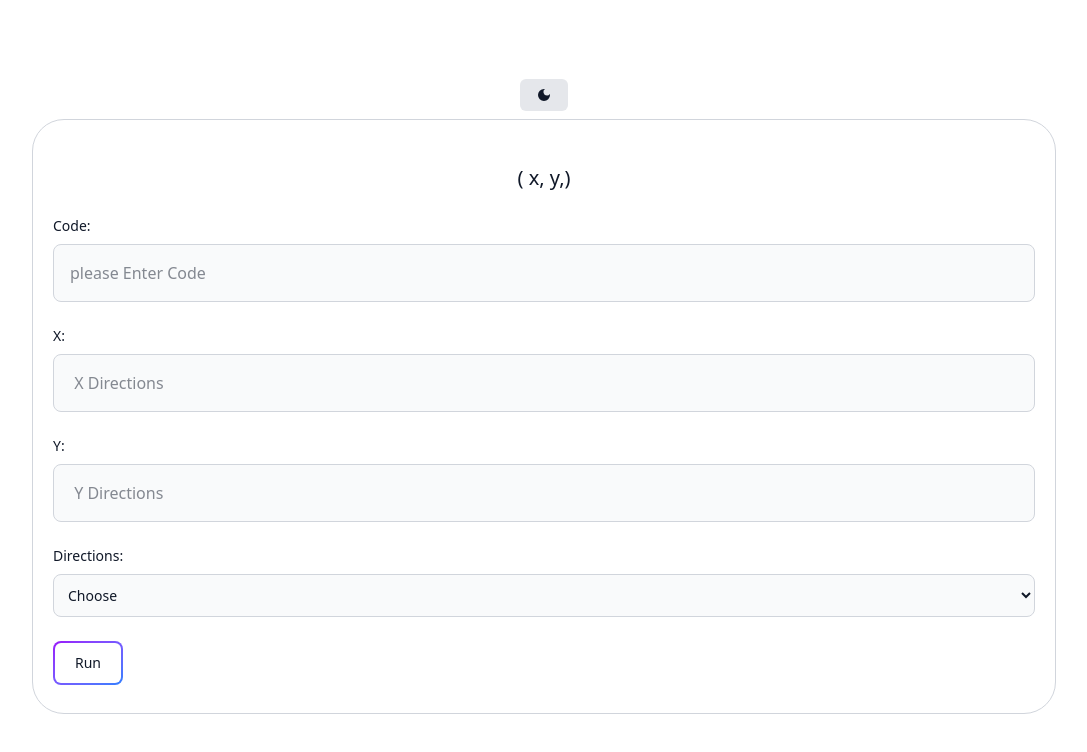
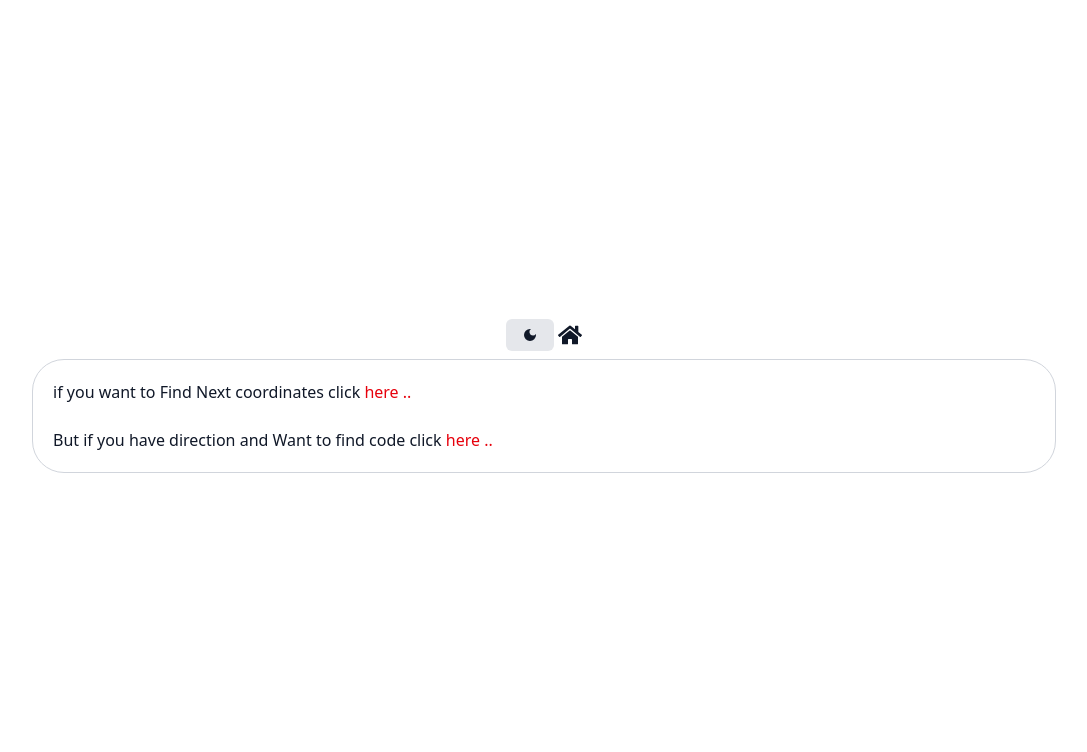
Before and after one commit to emanatiya87/marsRover, a React (Vite) app: page / in a window 1280 px wide. Shown: the top 752 px of the page, without its empty margins (96-1183 px from the left). Built offline with nearby package versions, Linux system fonts and the light colour scheme.

Commit message:
apply styles by tailwind class , use react router

```diff
--- a/package.json
+++ b/package.json
@@ -14,6 +14,7 @@
     "react": "^19.1.1",
     "react-dom": "^19.1.1",
     "react-icons": "^5.5.0",
+    "react-router": "^7.9.4",
     "tailwindcss": "^4.1.16"
   },
   "devDependencies": {
--- a/src/App.css
+++ b/src/App.css
@@ -1,2 +1,8 @@
 @import "tailwindcss";
 @custom-variant dark (&:where(.dark, .dark *));
+.labelStyle {
+  @apply block mb-2 text-sm font-medium text-gray-900 dark:text-white;
+}
+.inputStyle {
+  @apply block w-full p-4 text-gray-900 border border-gray-300 rounded-lg bg-gray-50 text-base focus:ring-blue-500 focus:border-blue-500 dark:bg-gray-700 dark:border-gray-600 dark:placeholder-gray-400 dark:text-white dark:focus:ring-blue-500 dark:focus:border-blue-500;
+}
--- a/src/App.jsx
+++ b/src/App.jsx
@@ -1,20 +1,34 @@
 import "./App.css";
+import { BrowserRouter, Route, Routes, Link } from "react-router";
 import Dark from "./components/darkMode";
 import Form from "./Form";
-import HeadTitle from "./components/HeadTitle";
 import { CoardinationsProvider } from "./components/CoardinationsContext";
+import CodeForm from "./CodeForm";
+import Home from "./components/Home";
+import { FaHome } from "react-icons/fa";
+
 function App() {
   return (
     <>
-      <CoardinationsProvider>
-        <div className="min-h-screen flex flex-col items-center justify-center bg-white dark:bg-gray-900 text-gray-900 dark:text-gray-100 transition-colors duration-500">
-          <Dark />
-          <div className=" w-[80%] m-auto border-gray-300 border p-5 rounded-4xl my-2">
-            <HeadTitle />
-            <Form />
+      <BrowserRouter>
+        <CoardinationsProvider>
+          <div className="min-h-screen flex flex-col items-center justify-center bg-white dark:bg-gray-900 text-gray-900 dark:text-gray-100 transition-colors duration-500">
+            <div className="flex gap-1 items-center">
+              <Dark />
+              <Link to="/">
+                <FaHome className="text-2xl" />
+              </Link>
+            </div>
+            <div className="w-[80%] m-auto border-gray-300 border p-5 rounded-4xl my-2">
+              <Routes>
+                <Route path="/" element={<Home />} />
+                <Route path="/FindCoordinates" element={<Form />} />
+                <Route path="/FindCode" element={<CodeForm />} />
+              </Routes>
+            </div>
           </div>
-        </div>
-      </CoardinationsProvider>
+        </CoardinationsProvider>
+      </BrowserRouter>
     </>
   );
 }
--- /dev/null
+++ b/src/CodeForm.jsx
@@ -0,0 +1,3 @@
+export default function CodeForm() {
+  return <>code Form?</>;
+}
--- a/src/Form.jsx
+++ b/src/Form.jsx
@@ -3,6 +3,7 @@ import Btn from "./components/Btn";
 import SelectDiv from "./components/SelectDiv";
 import InputDiv from "./components/InputDiv";
 import { useCoardinations } from "./components/CoardinationsContext";
+import HeadTitle from "./components/HeadTitle";
 
 export default function Form() {
   const [code, setCode] = useState("");
@@ -84,6 +85,8 @@ export default function Form() {
 
   return (
     <>
+      <HeadTitle />
+
       <form onSubmit={runCode}>
         <InputDiv
           saveValue={(e) => setCode(e.target.value)}
--- a/src/components/HeadTitle.jsx
+++ b/src/components/HeadTitle.jsx
@@ -1,12 +1,12 @@
 import { useCoardinations } from "./CoardinationsContext";
 export default function HeadTitle() {
   const { coardinations, setCoardinations } = useCoardinations();
-  const directions = ["north", "east", "south", "west"]; // ✅ add this line
+  const directions = ["north", "east", "south", "west"];
 
   return (
     <>
       <h1 className="my-6 text-center font-medium text-xl text-gray-900 dark:text-white">
-        ( {coardinations.x}, {coardinations.y},{directions[coardinations.d]}
+        ( {coardinations.x}, {coardinations.y},{directions[coardinations.d]},
         {coardinations.stopped ? "STOPPED" : ""})
       </h1>
     </>
--- /dev/null
+++ b/src/components/Home.jsx
@@ -0,0 +1,22 @@
+import { Link } from "react-router";
+export default function Home() {
+  return (
+    <>
+      <h2>
+        if you want to Find Next coordinates click
+        <Link to="/FindCoordinates " className="text-red-600">
+          {" "}
+          here ..
+        </Link>
+      </h2>
+      <br />
+      <h2>
+        But if you have direction and Want to find code click
+        <Link to="/FindCode" className="text-red-600">
+          {" "}
+          here ..
+        </Link>
+      </h2>
+    </>
+  );
+}
--- a/src/components/InputDiv.jsx
+++ b/src/components/InputDiv.jsx
@@ -2,10 +2,7 @@ export default function InputDiv({ saveValue, title, placeholder }) {
   return (
     <>
       <div className="mb-6">
-        <label
-          htmlFor={title}
-          className="block mb-2 text-sm font-medium text-gray-900 dark:text-white"
-        >
+        <label htmlFor={title} className="labelStyle">
           {title}:
         </label>
         <input
@@ -13,7 +10,7 @@ export default function InputDiv({ saveValue, title, placeholder }) {
           type="text"
           onChange={saveValue}
           placeholder={placeholder}
-          className="block w-full p-4 text-gray-900 border border-gray-300 rounded-lg bg-gray-50 text-base focus:ring-blue-500 focus:border-blue-500 dark:bg-gray-700 dark:border-gray-600 dark:placeholder-gray-400 dark:text-white dark:focus:ring-blue-500 dark:focus:border-blue-500"
+          className="inputStyle"
         />
       </div>
     </>
--- a/src/components/SelectDiv.jsx
+++ b/src/components/SelectDiv.jsx
@@ -2,18 +2,10 @@ export default function SelectDiv({ saveValue, title }) {
   return (
     <>
       <div className="mb-6">
-        <label
-          htmlFor={title}
-          className="block mb-2 text-sm font-medium text-gray-900 dark:text-white"
-        >
+        <label htmlFor={title} className="labelStyle">
           {title}:
         </label>
-        <select
-          className="bg-gray-50 border border-gray-300 text-gray-900 text-sm rounded-lg focus:ring-blue-500 focus:border-blue-500 block w-full p-2.5 dark:bg-gray-700 dark:border-gray-600 dark:placeholder-gray-400 dark:text-white dark:focus:ring-blue-500 dark:focus:border-blue-500"
-          name=""
-          id={title}
-          onChange={saveValue}
-        >
+        <select className="inputStyle" name="" id={title} onChange={saveValue}>
           <option value="" hidden selected>
             Choose
           </option>
```
Also changed, not shown: 1 other file (tests, documents, lock files or other folders).
